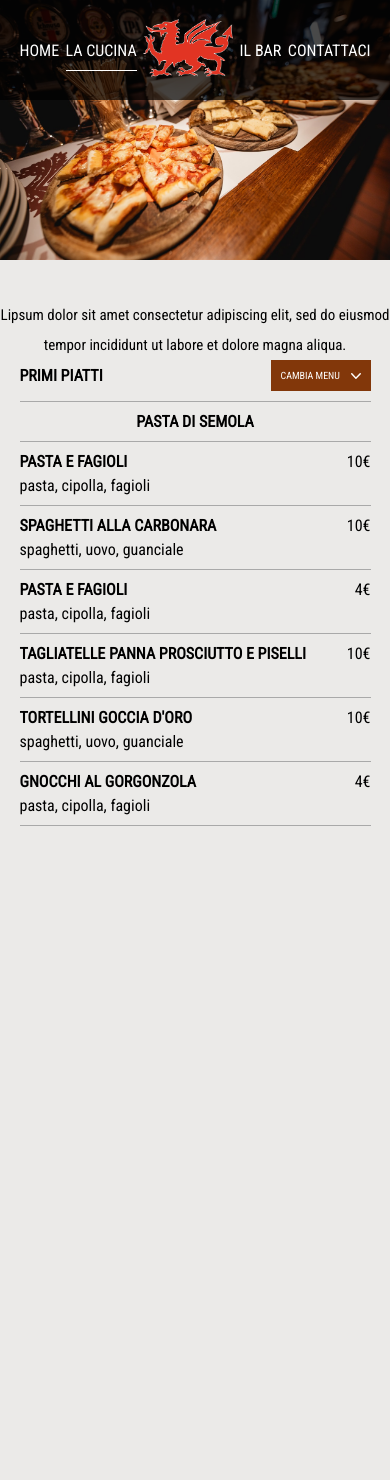
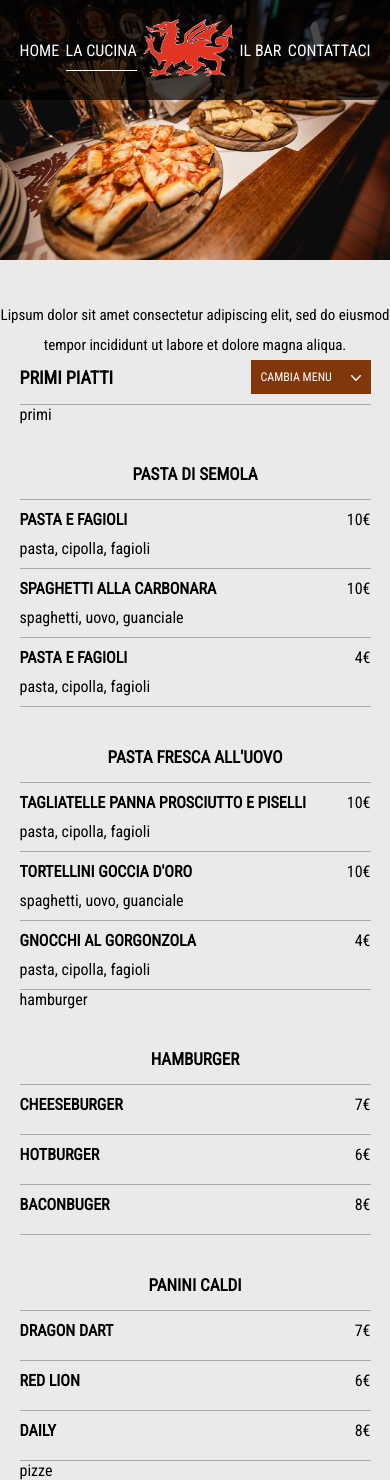
Before and after one commit to simo0103/React-ReastaurantWebSite, a React (Create React App) app: page /cucina in a window 390 px wide. Before the commit the page ends 844 px from the top, so only its background shows below. Built offline with nearby package versions, Linux system fonts and the light colour scheme.

Commit message:
menu smartphone progress

```diff
--- a/src/api/api.js
+++ b/src/api/api.js
@@ -4,6 +4,6 @@ import apiMenu from "./apiMenu.json" ;
 const MenuAPI = {
     allPrimiPiatti: function() {return apiMenu.primi},
     allPizza: function() { return apiMenu.pizze },
-    allHamburger: function() { return apiMenu.hamburgers }
+    allPanini: function() { return apiMenu.panini }
 }
 export default MenuAPI;
--- a/src/api/apiMenu.json
+++ b/src/api/apiMenu.json
@@ -1,12 +1,12 @@
 
   {
     "primi": [
-      { "id": 1, "categoria": "pasta di semola", "name": "pasta e fagioli", "price": 10, "ingredienti": "pasta, cipolla, fagioli" },
-      { "id": 2, "categoria": "pasta di semola", "name": "spaghetti alla carbonara", "price": 10, "ingredienti": "spaghetti, uovo, guanciale" },
-      { "id": 3, "categoria": "pasta di semola", "name": "pasta e fagioli", "price": 4, "ingredienti": "pasta, cipolla, fagioli" },
-      { "id": 1, "categoria": "pasta fresca all'uovo", "name": "tagliatelle panna prosciutto e piselli", "price": 10, "ingredienti": "pasta, cipolla, fagioli" },
-      { "id": 2, "categoria": "pasta fresca all'uovo", "name": "tortellini goccia d'oro", "price": 10, "ingredienti": "spaghetti, uovo, guanciale" },
-      { "id": 3, "categoria": "pasta fresca all'uovo", "name": "gnocchi al gorgonzola", "price": 4, "ingredienti": "pasta, cipolla, fagioli" }
+      { "id": 1, "classname":"category", "categoria": "pasta di semola", "name": "pasta e fagioli", "price": 10, "ingredienti": "pasta, cipolla, fagioli" },
+      { "id": 2, "categoria": "", "name": "spaghetti alla carbonara", "price": 10, "ingredienti": "spaghetti, uovo, guanciale" },
+      { "id": 3, "categoria": "", "name": "pasta e fagioli", "price": 4, "ingredienti": "pasta, cipolla, fagioli" },
+      { "id": 4, "classname":"category", "categoria": "pasta fresca all'uovo", "name": "tagliatelle panna prosciutto e piselli", "price": 10, "ingredienti": "pasta, cipolla, fagioli" },
+      { "id": 5, "categoria": "", "name": "tortellini goccia d'oro", "price": 10, "ingredienti": "spaghetti, uovo, guanciale" },
+      { "id": 6, "categoria": "", "name": "gnocchi al gorgonzola", "price": 4, "ingredienti": "pasta, cipolla, fagioli" }
   ],
 
     "pizze": [
@@ -14,9 +14,12 @@
         { "id": 2, "name": "Diavola", "price": 5 },
         { "id": 3, "name": "Quattro Stagioni", "price": 5.50 }
     ],
-    "hamburgers": [
-        { "id": 1, "name": "Cheeseburger", "price": 7 },
+    "panini": [
+        { "id": 1, "classname":"category", "categoria": "hamburger", "name": "Cheeseburger", "price": 7 },
         { "id": 2, "name": "Hotburger", "price": 6 },
-        { "id": 3, "name": "Baconbuger", "price": 8 }
+        { "id": 3, "name": "Baconbuger", "price": 8 },
+        { "id": 4, "classname":"category", "categoria": "panini caldi", "name": "Dragon Dart", "price": 7 },
+        { "id": 5, "name": "red lion", "price": 6 },
+        { "id": 6, "name": "daily", "price": 8 }
     ]
   }
--- a/src/components/pages/Cucina.js
+++ b/src/components/pages/Cucina.js
@@ -7,7 +7,14 @@ import arrowDown from '../../images/svg/arrD.svg';
 
 
 class Cucina extends Component {
+  constructor(props) {
+    super(props);
+    this.state = {
+      selected: false
+    };
+  }
   render() {
+
     return (
       <div id="sitePage" className="Cucina">
         <div className="imgContainer">
@@ -24,13 +31,19 @@ class Cucina extends Component {
               <span>cambia menu</span>
               <span><img src={arrowDown} alt="arrow down select from menu" className="arrowDown"/></span>
             </button>
+
           </div>
+          <div>
+              <ul>
+                <li>primi
                   <ul className="list">
-            <li className="category">pasta di semola</li>
                   {
                     Api.allPrimiPiatti().map(pp => (
                       //mettergli il key senno da errore in console
+
                       <li key={pp.id}>
+
+                      <span className={pp.classname}>{pp.categoria}</span>
                         <div>
                           <span className="name">{pp.name}</span>
                           <span className="price">{pp.price}€</span>
@@ -41,7 +54,33 @@ class Cucina extends Component {
                     ))
                   }
                   </ul>
+                </li>
+                <li>hamburger
+                  <ul className="list hamburger">
+                  {
+                    Api.allPanini().map(pn => (
+                      //mettergli il key senno da errore in console
+
+                      <li key={pn.id}>
+
+                      <span className={pn.classname}>{pn.categoria}</span>
+                        <div>
+                          <span className="name">{pn.name}</span>
+                          <span className="price">{pn.price}€</span>
                         </div>
+                        <span className="ingredienti">{pn.ingredienti}</span>
+
+                      </li>
+                    ))
+                  }
+                </ul>
+              </li>
+              <li>pizze</li>
+              </ul>
+
+            </div>
+        </div>
+
       </div>
     );
   }
--- a/src/components/pages/Home.js
+++ b/src/components/pages/Home.js
@@ -1,6 +1,6 @@
 import React, { Component } from 'react';
 import { isMobileOnly } from 'react-device-detect';
-import desktopBackground from '../../images/desktop/salafreccette.jpg';
+import desktopBackground from '../../images/desktop/salafreccette.png';
 import mobileBackground from '../../images/mobile/banner-mobile.png';
 import '../../style/css/home.css';
 
--- a/src/style/css/cucina.css
+++ b/src/style/css/cucina.css
@@ -24,6 +24,10 @@
   border-bottom: 1px solid darkgrey;
 }
 
+.Cucina .mainContainer .title > span {
+  font-size: 18px;
+}
+
 .Cucina .mainContainer button {
   display: -webkit-box;
   display: -ms-flexbox;
@@ -45,15 +49,18 @@
 }
 
 .Cucina .mainContainer .list li {
-  padding: 10px 0;
   border-bottom: 1px solid darkgrey;
 }
 
-.Cucina .mainContainer .list li.category {
+.Cucina .mainContainer .list li .category {
+  display: block;
   text-align: center;
+  padding: 40px 0 15px;
+  border-bottom: 1px solid darkgrey;
+  font-size: 17px;
 }
 
-.Cucina .mainContainer .list li.category, .Cucina .mainContainer .list li .name {
+.Cucina .mainContainer .list li .category, .Cucina .mainContainer .list li .name {
   font-family: 'Roboto Condensed', sans-serif;
   text-transform: uppercase;
   font-weight: bold;
@@ -70,6 +77,11 @@
   -webkit-box-pack: justify;
       -ms-flex-pack: justify;
           justify-content: space-between;
-  margin-bottom: 5px;
+  padding: 10px 0;
+}
+
+.Cucina .mainContainer .list li .ingredienti {
+  display: block;
+  padding-bottom: 10px;
 }
 /*# sourceMappingURL=cucina.css.map */
--- a/src/style/css/main.css
+++ b/src/style/css/main.css
@@ -3,9 +3,9 @@ button {
   background-color: #82370A;
   text-transform: uppercase;
   color: white;
-  font-size: 10px;
+  font-size: 12px;
   padding: 10px;
-  min-width: 100px;
+  min-width: 120px;
 }
 
 .imgContainer {
--- a/src/style/sass/_partials.scss
+++ b/src/style/sass/_partials.scss
@@ -4,7 +4,7 @@ button {
     background-color: #82370A;
     text-transform: uppercase;
     color: white;
-    font-size: 10px;
+    font-size: 12px;
     padding: 10px;
-    min-width: 100px;
+    min-width: 120px;
 }
--- a/src/style/sass/cucina.scss
+++ b/src/style/sass/cucina.scss
@@ -8,6 +8,9 @@
             @include RobotoUpper(bold);
             padding-bottom: 10px;
             border-bottom: 1px solid darkgrey;
+            >span {
+                font-size: 18px;
+            }
         }
         button {
             @include flex-direction(row, center);
@@ -18,17 +21,24 @@
         .list {
 
             li {
-                padding: 10px 0;
                 border-bottom: 1px solid darkgrey;
-                &.category {
+                .category {
+                    display: block;
                     text-align: center;
+                    padding: 40px 0 15px;
+                    border-bottom: 1px solid darkgrey;
+                    font-size: 17px;
                 }
-                &.category, .name {
+                .category, .name {
                     @include RobotoUpper(bold);
                 }
                 >div {
                     @include flex-direction(row, null);
-                    margin-bottom: 5px;
+                    padding: 10px 0;
+                }
+                .ingredienti {
+                    display: block;
+                    padding-bottom: 10px;
                 }
 
             }
```
Also changed, not shown: 2 other files (tests, documents, lock files or other folders). Lines whose indentation alone changed are shown as unchanged.
